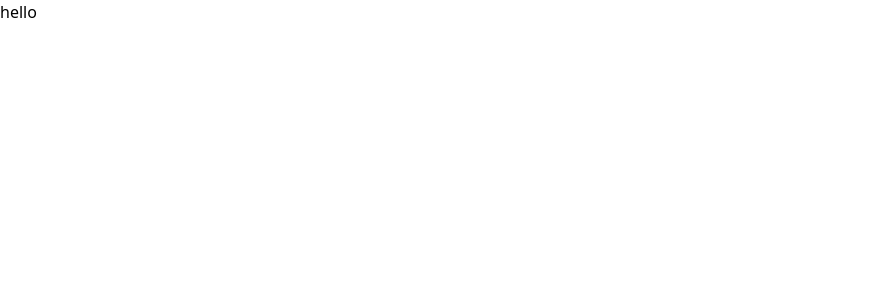
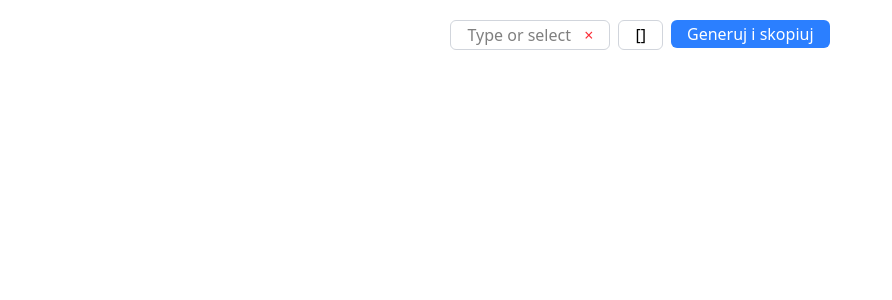
Before and after one commit to Giszta/email-assistant, a Next.js app: page / in a window 1280 px wide. Shown: the top 300 px of the page, without its empty margins (0-892 px from the left). Built offline with nearby package versions, Linux system fonts and the light colour scheme.

Commit message:
dropdown list and signature generator added

```diff
--- /dev/null
+++ b/app/components/DropdownList.tsx
@@ -0,0 +1,182 @@
+"use client";
+import React, { useState, useRef, useEffect } from "react";
+import { createPortal } from "react-dom";
+
+interface DropdownProps {
+	items: string[] | null;
+	onSelect: (selectedItem: string | null) => void;
+	onInputChange: (inputValue: string) => void;
+	value?: string | null;
+}
+
+const DropdownList: React.FC<DropdownProps> = ({
+	items,
+	onSelect,
+	onInputChange,
+	value = "",
+}) => {
+	const [isOpen, setIsOpen] = useState(false);
+	const [inputValue, setInputValue] = useState("");
+	const [highlightedIndex, setHighlightedIndex] = useState(-1);
+	const valueRef = useRef<string | null>(null);
+	const [dropdownPosition, setDropdownPosition] = useState({
+		top: 0,
+		left: 0,
+		width: 0,
+	});
+
+	const inputRef = useRef<HTMLInputElement | null>(null);
+	const dropdownRef = useRef<HTMLDivElement | null>(null);
+
+	const filteredItems = Array.isArray(items)
+		? items.filter((item) =>
+				item.toLowerCase().includes(inputValue.toLowerCase())
+		  )
+		: [];
+
+	useEffect(() => {
+		const updateDropdownPosition = () => {
+			if (inputRef.current) {
+				const rect = inputRef.current.getBoundingClientRect();
+				setDropdownPosition({
+					top: rect.bottom + window.scrollY,
+					left: rect.left + window.scrollX,
+					width: rect.width,
+				});
+			}
+		};
+
+		if (isOpen) {
+			updateDropdownPosition();
+			window.addEventListener("resize", updateDropdownPosition);
+			window.addEventListener("scroll", updateDropdownPosition);
+		}
+
+		return () => {
+			window.removeEventListener("resize", updateDropdownPosition);
+			window.removeEventListener("scroll", updateDropdownPosition);
+		};
+	}, [isOpen]);
+
+	useEffect(() => {
+		if (value !== valueRef.current) {
+			setInputValue(value || "");
+			valueRef.current = value;
+		}
+	}, [value]);
+
+	const handleSelectItem = (item: string) => {
+		setInputValue(item);
+		setIsOpen(false);
+		onSelect(item);
+	};
+
+	const handleInputChange = (e: React.ChangeEvent<HTMLInputElement>) => {
+		const value = e.target.value;
+		setInputValue(value);
+		onInputChange(value);
+		setIsOpen(true);
+		setHighlightedIndex(-1);
+	};
+
+	const handleClearInput = () => {
+		setInputValue("");
+		setIsOpen(false);
+		onSelect(null);
+	};
+
+	useEffect(() => {
+		const handleClickOutside = (event: MouseEvent) => {
+			if (
+				!inputRef.current?.contains(event.target as Node) &&
+				!dropdownRef.current?.contains(event.target as Node)
+			) {
+				setIsOpen(false);
+			}
+		};
+
+		document.addEventListener("mousedown", handleClickOutside);
+		return () => document.removeEventListener("mousedown", handleClickOutside);
+	}, []);
+
+	const handleKeyDown = (event: React.KeyboardEvent) => {
+		if (!isOpen) return;
+
+		if (event.key === "ArrowDown") {
+			setHighlightedIndex((prev) =>
+				prev < filteredItems.length - 1 ? prev + 1 : 0
+			);
+		} else if (event.key === "ArrowUp") {
+			setHighlightedIndex((prev) =>
+				prev > 0 ? prev - 1 : filteredItems.length - 1
+			);
+		} else if (event.key === "Enter" && highlightedIndex >= 0) {
+			handleSelectItem(filteredItems[highlightedIndex]);
+		} else if (event.key === "Escape" || event.key === "Tab") {
+			setIsOpen(false);
+		}
+	};
+
+	return (
+		<div className="relative inline-block w-40">
+			<div className="flex items-center border border-gray-300 rounded-md px-4 py-0.5 focus-within:ring-2 focus-within:ring-blue-500">
+				<input
+					ref={inputRef}
+					type="text"
+					value={inputValue}
+					onChange={handleInputChange}
+					onClick={() => setIsOpen(true)}
+					onFocus={() => setIsOpen(true)}
+					onKeyDown={handleKeyDown}
+					className="w-full focus:outline-none text-black"
+					placeholder="Type or select an option"
+				/>
+				<button
+					type="button"
+					tabIndex={-1}
+					onClick={handleClearInput}
+					className="ml-2 text-red-500 hover:text-red-700 focus:outline-none"
+					title="Clear selection"
+				>
+					&times;
+				</button>
+			</div>
+
+			{isOpen &&
+				createPortal(
+					<div
+						ref={dropdownRef}
+						className="absolute z-50 max-h-96 overflow-y-auto bg-white border border-gray-300 shadow-lg rounded-md whitespace-nowrap"
+						style={{
+							top: dropdownPosition.top,
+							left: dropdownPosition.left,
+							minWidth: dropdownPosition.width,
+						}}
+					>
+						{filteredItems.length > 0 ? (
+							filteredItems.map((item, index) => (
+								<div
+									key={index}
+									className={`px-4 py-2 cursor-pointer text-dropdownPrimary ${
+										highlightedIndex === index
+											? "bg-blue-500 text-white"
+											: "hover:bg-gray-100"
+									}`}
+									onClick={() => handleSelectItem(item)}
+									onMouseEnter={() => setHighlightedIndex(index)}
+									onMouseLeave={() => setHighlightedIndex(-1)}
+								>
+									{item}
+								</div>
+							))
+						) : (
+							<div className="px-4 py-2 text-gray-500">Brak wyników</div>
+						)}
+					</div>,
+					document.body
+				)}
+		</div>
+	);
+};
+
+export default DropdownList;
--- /dev/null
+++ b/app/components/SignatureGenerator.tsx
@@ -0,0 +1,70 @@
+import React, { useState } from "react";
+import DropdownMenu from "./DropdownList";
+import { signatures } from "../data/database";
+
+function SignatureGenerator() {
+	const [selectedSignature, setSelectedSignature] = useState<string | null>(
+		null
+	);
+	const [timestamp, setTimestamp] = useState<string | null>(null);
+	const [notification, setNotification] = useState<string | null>(null);
+
+	const generateTimestamp = (): string => {
+		const now = new Date();
+		const year = now.getFullYear().toString().slice(-2);
+		const month = (now.getMonth() + 1).toString().padStart(2, "0");
+		const day = now.getDate().toString().padStart(2, "0");
+		const hours = now.getHours().toString().padStart(2, "0");
+		const minutes = now.getMinutes().toString().padStart(2, "0");
+		return `${year}${month}${day}${hours}${minutes}`;
+	};
+
+	const copyToClipboard = () => {
+		if (!navigator.clipboard) {
+			setNotification("Kopiowanie nie jest obsługiwane w tej przeglądarce.");
+			return;
+		}
+
+		const newTimestamp = generateTimestamp();
+		setTimestamp(newTimestamp);
+		const content = `[${selectedSignature || ""}${newTimestamp}]`;
+
+		navigator.clipboard
+			.writeText(content)
+			.then(() => {
+				setNotification("Skopiowano do schowka!");
+				setTimeout(() => setNotification(null), 3000);
+			})
+			.catch(() => {
+				setNotification("Nie udało się skopiować do schowka.");
+				setTimeout(() => setNotification(null), 3000);
+			});
+	};
+
+	return (
+		<div className="flex gap-2">
+			<DropdownMenu
+				items={signatures}
+				onSelect={setSelectedSignature}
+				onInputChange={setSelectedSignature}
+			/>
+			<div className="flex items-center border border-gray-300 rounded-md px-4 py-0.5 h-fit">
+				[{selectedSignature}
+				{timestamp}]
+			</div>
+			<button
+				onClick={copyToClipboard}
+				className="px-4 py-0.5 bg-blue-500 text-white rounded-md hover:bg-blue-600 focus:outline-none focus:ring-2 focus:ring-blue-400 h-fit"
+			>
+				Generuj i skopiuj
+			</button>
+			{notification && (
+				<div className="fixed bottom-4 left-1/2 transform -translate-x-1/2 bg-green-500 text-white px-4 py-2 rounded-md shadow-lg">
+					{notification}
+				</div>
+			)}
+		</div>
+	);
+}
+
+export default SignatureGenerator;
--- a/app/page.tsx
+++ b/app/page.tsx
@@ -1,3 +1,12 @@
+"use client";
+import SignatureGenerator from "./components/SignatureGenerator";
+
 export default function Home() {
-	return <div className="">hello</div>;
+	return (
+		<main className="bg-background min-h-screen h-auto">
+			<div className="flex place-content-around h-fit py-5">
+				<SignatureGenerator />
+			</div>
+		</main>
+	);
 }
```
